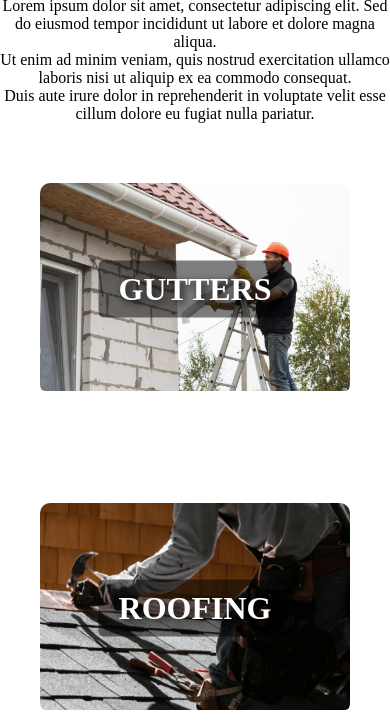
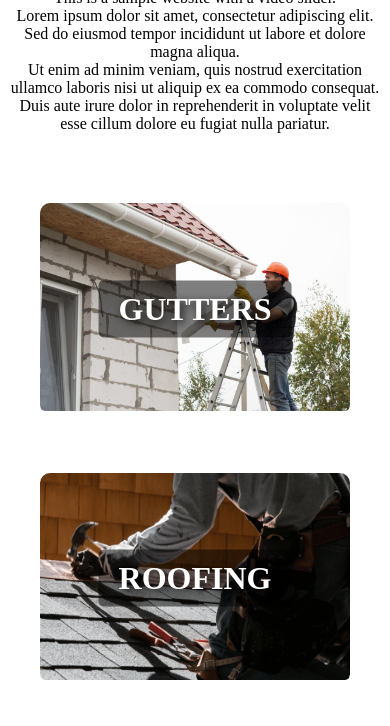
Before and after one commit to Rickyrose26/lockwood, a plain HTML site: page index.html in a window 390 px wide. Shown: the part 273-999 px from the top of the page. Drawn offline with Linux system fonts and the light colour scheme; a web font is replaced by a local one.

Commit message:
mobile commit

```diff
--- a/style.css
+++ b/style.css
@@ -176,6 +176,10 @@
     .column img {
         height: auto; /* Adjust height to maintain aspect ratio on smaller screens */
     }
+
+    .content {
+        padding: 10px; /* Add padding for better readability */
+    }
 }
 
 @media (max-width: 480px) {
@@ -195,4 +199,12 @@
     footer {
         font-size: 0.8rem; /* Reduce footer font size */
     }
+
+    .columns {
+        gap: 10px; /* Reduce gap between columns */
+    }
+
+    .column {
+        min-height: 250px; /* Further reduce minimum height */
+    }
 }
```
